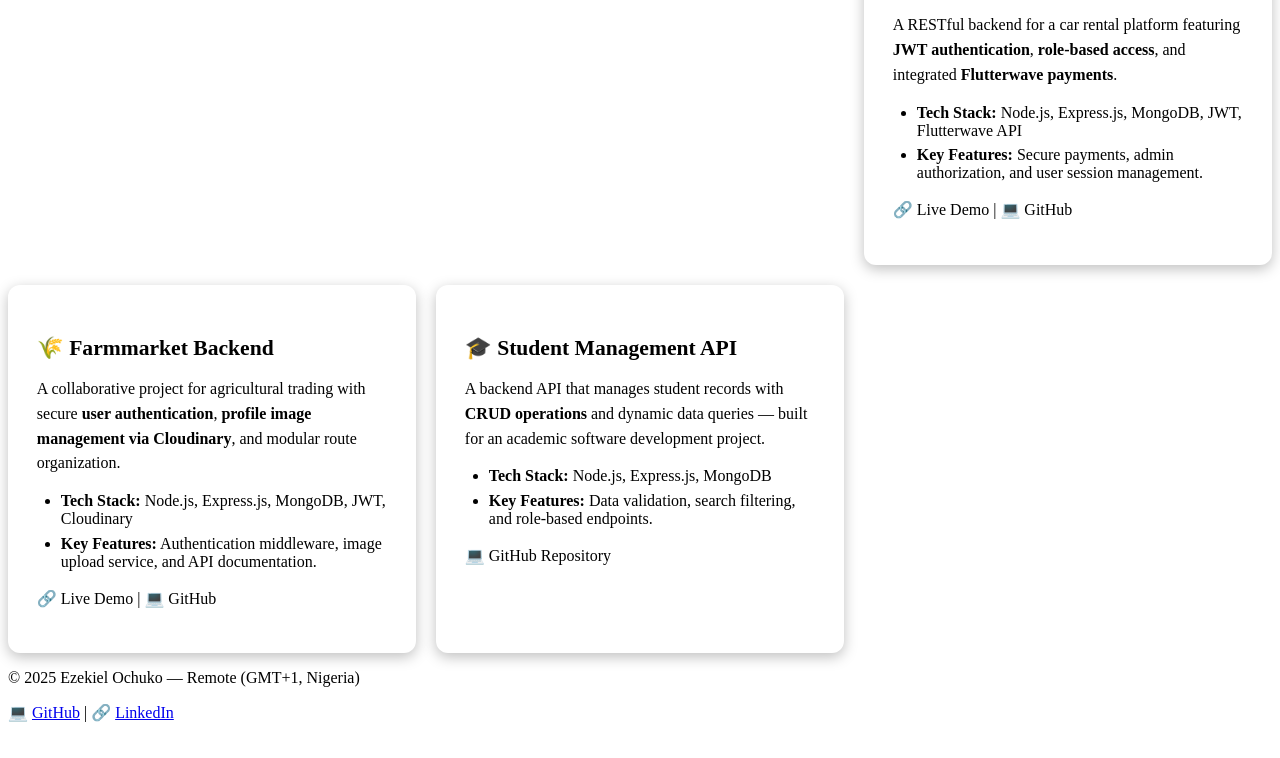
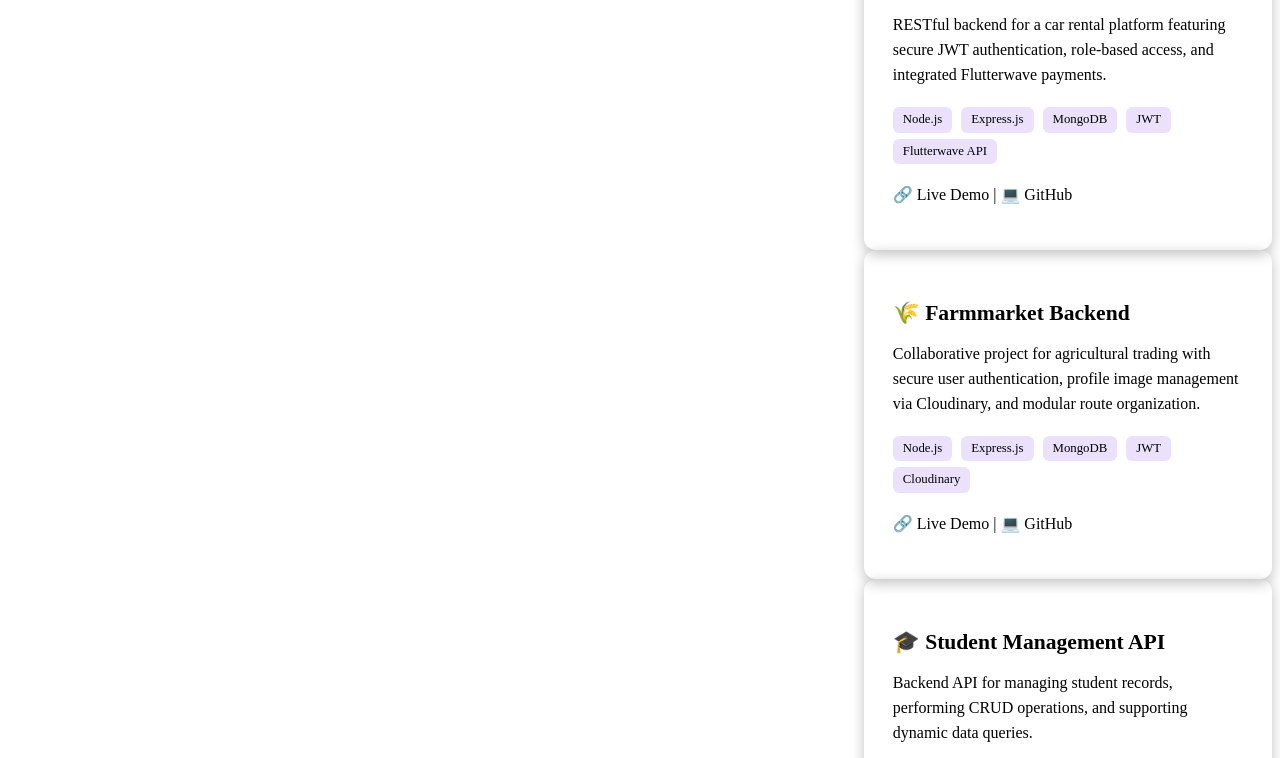
Before and after one commit to Ezekiel942/ochukoezekiel.github.io, a plain HTML site: page projects.html in a window 1280 px wide. Shown: the part 248-1006 px from the top of the page. Drawn offline with Linux system fonts and the light colour scheme; files whose address does not match are found by name.

Commit message:
Refactor project section in projects.html
Updated project descriptions and improved formatting.

```diff
--- a/projects.html
+++ b/projects.html
@@ -13,7 +13,6 @@
   %3Ctext x='50' y='65' font-size='50' text-anchor='middle' fill='white' font-family='Poppins'%3EEO%3C/text%3E
   %3C/svg%3E" type="image/svg+xml" />
 
-  <!-- SEO Metadata -->
   <meta name="description" content="Explore backend projects by Ezekiel Ochuko — Node.js, Express, MongoDB APIs with JWT authentication, payments, and cloud integrations." />
   <meta name="author" content="Ezekiel Ochuko" />
 </head>
@@ -38,18 +37,22 @@
   <main class="container content">
     <section>
       <h2>Projects</h2>
-      <p>Here are a few selected backend projects that showcase my experience in <strong>API development</strong>, <strong>authentication systems</strong>, and <strong>third-party integrations</strong>.</p>
+      <p>Here are a few backend projects that demonstrate my skills in <strong>API development</strong>, <strong>secure authentication</strong>, and <strong>third-party integrations</strong>.</p>
+
+      <!-- Project Grid -->
+      <div class="cards">
 
         <!-- Project 1 -->
         <div class="project">
           <h3>🚗 Car Service API</h3>
+          <p>RESTful backend for a car rental platform featuring secure JWT authentication, role-based access, and integrated Flutterwave payments.</p>
           <p>
-          A RESTful backend for a car rental platform featuring <strong>JWT authentication</strong>, <strong>role-based access</strong>, and integrated <strong>Flutterwave payments</strong>.
+            <span class="tech-tag">Node.js</span>
+            <span class="tech-tag">Express.js</span>
+            <span class="tech-tag">MongoDB</span>
+            <span class="tech-tag">JWT</span>
+            <span class="tech-tag">Flutterwave API</span>
           </p>
-        <ul>
-          <li><strong>Tech Stack:</strong> Node.js, Express.js, MongoDB, JWT, Flutterwave API</li>
-          <li><strong>Key Features:</strong> Secure payments, admin authorization, and user session management.</li>
-        </ul>
           <p>
             🔗 <a href="https://techyjaunt-auth-eic0.onrender.com" target="_blank">Live Demo</a> |
             💻 <a href="https://github.com/Ezekiel942/TECHYJAUNT-AUTH" target="_blank">GitHub</a>
@@ -59,13 +62,14 @@
         <!-- Project 2 -->
         <div class="project">
           <h3>🌾 Farmmarket Backend</h3>
+          <p>Collaborative project for agricultural trading with secure user authentication, profile image management via Cloudinary, and modular route organization.</p>
           <p>
-          A collaborative project for agricultural trading with secure <strong>user authentication</strong>, <strong>profile image management via Cloudinary</strong>, and modular route organization.
+            <span class="tech-tag">Node.js</span>
+            <span class="tech-tag">Express.js</span>
+            <span class="tech-tag">MongoDB</span>
+            <span class="tech-tag">JWT</span>
+            <span class="tech-tag">Cloudinary</span>
           </p>
-        <ul>
-          <li><strong>Tech Stack:</strong> Node.js, Express.js, MongoDB, JWT, Cloudinary</li>
-          <li><strong>Key Features:</strong> Authentication middleware, image upload service, and API documentation.</li>
-        </ul>
           <p>
             🔗 <a href="https://farmarketbackend.onrender.com" target="_blank">Live Demo</a> |
             💻 <a href="https://github.com/ugberaeseac/farmarketBackend" target="_blank">GitHub</a>
@@ -75,16 +79,17 @@
         <!-- Project 3 -->
         <div class="project">
           <h3>🎓 Student Management API</h3>
+          <p>Backend API for managing student records, performing CRUD operations, and supporting dynamic data queries.</p>
           <p>
-          A backend API that manages student records with <strong>CRUD operations</strong> and dynamic data queries — built for an academic software development project.
+            <span class="tech-tag">Node.js</span>
+            <span class="tech-tag">Express.js</span>
+            <span class="tech-tag">MongoDB</span>
           </p>
-        <ul>
-          <li><strong>Tech Stack:</strong> Node.js, Express.js, MongoDB</li>
-          <li><strong>Key Features:</strong> Data validation, search filtering, and role-based endpoints.</li>
-        </ul>
           <p>
             💻 <a href="https://github.com/Ezekiel942/TECHYJAUNT-STUDENT-ASSIGNMENT" target="_blank">GitHub Repository</a>
           </p>
+        </div>
+
       </div>
     </section>
   </main>
```
Lines whose indentation alone changed are shown as unchanged.
